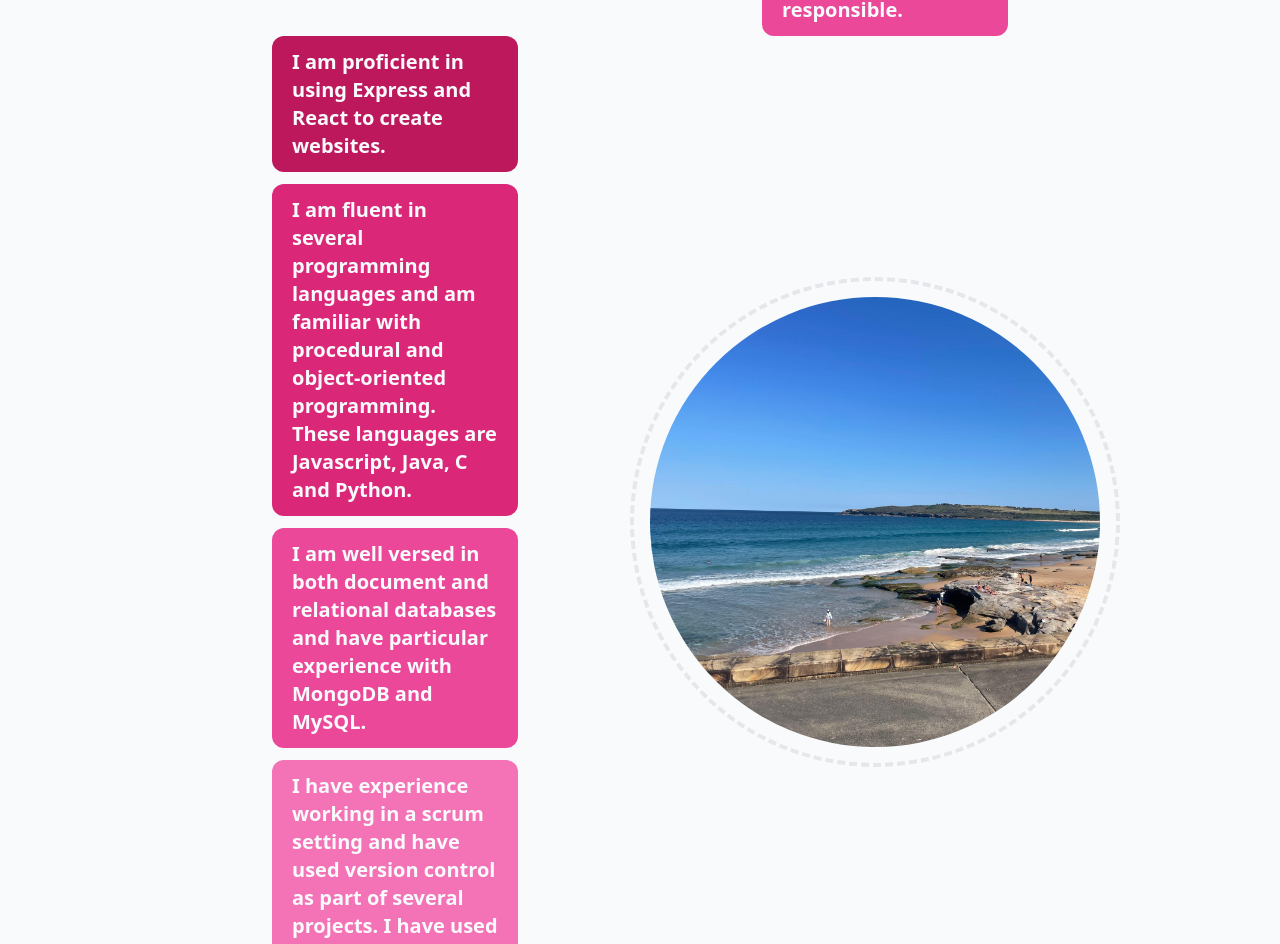
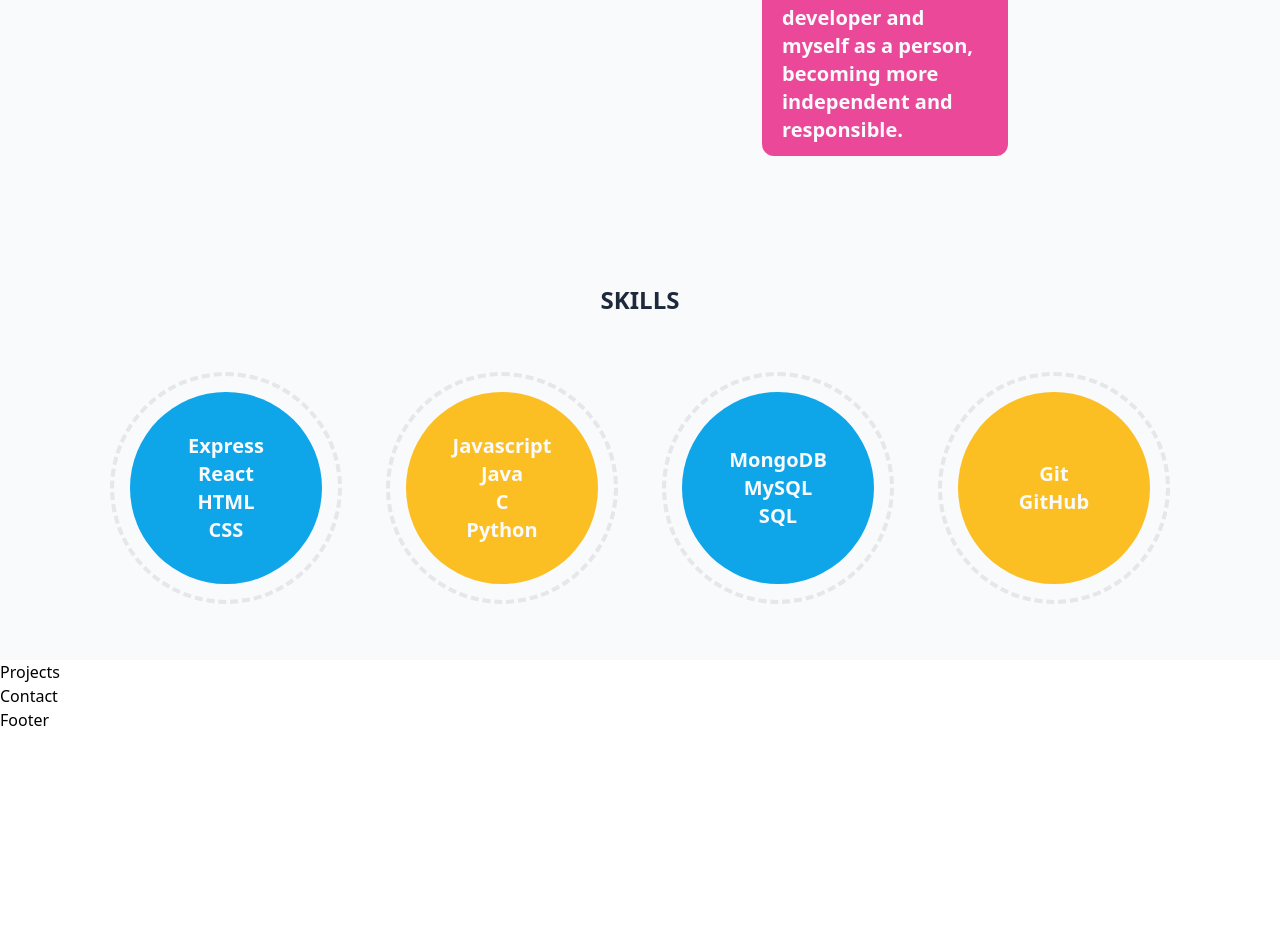
Before and after one commit to areid126/portfolio-site, a React (Vite) app: page / in a window 1280 px wide. Shown: the part 2516-3460 px from the top of the page. After the commit the page ends 3248 px from the top, so only its background shows below. Built offline with nearby package versions, Linux system fonts and the light colour scheme.

Commit message:
Finished basic style for about section

```diff
--- a/src/components/About.jsx
+++ b/src/components/About.jsx
@@ -1,7 +1,7 @@
 const About = ({ ref }) => {
     return (
-        <section ref={ref} class="items-center bg-slate-50 text-slate-800">
-            <h1 class="p-10 text-center text-3xl font-bold text-pink-600">ABOUT ME</h1>
+        <section ref={ref} class="items-center bg-slate-50 text-slate-50">
+            <h1 class="pt-10 pb-40 text-center text-3xl font-bold text-pink-600">ABOUT ME</h1>
             <div class="flex flex-row items-center px-40">
                 <div class="rounded-full border-4 border-dashed">
                     <div class="m-4 flex w-[450px] aspect-[1/1] flex-col items-center justify-center gap-4 rounded-full bg-[url('/australia_3.jpeg')] bg-no-repeat bg-cover text-center text-xl font-semibold text-slate-50">
@@ -13,31 +13,38 @@
                     <p class="rounded-xl bg-pink-500 px-5 py-3">Outside of work I do archery and have an interest in travelling and sightseeing. I recently completed a semester studying abroad in Australia at Macquarie University, where I developed both my skills as a web developer and myself as a person, becoming more independent and responsible.</p>
                 </div>
             </div>
-            <div class="flex flex-row items-center px-40">
-                <ul class="mx-28 flex flex-col gap-3 text-xl font-semibold text-slate-50">
-                    <li class="rounded-xl bg-pink-700 px-5 py-3">I am proficient in using Express and React to create websites.</li>
-                    <li class="rounded-xl bg-pink-600 px-5 py-3">I am fluent in several programming languages and am familiar with procedural and object-oriented programming. These languages are Javascript, Java, C and Python.</li>
-                    <li class="rounded-xl bg-pink-500 px-5 py-3">I am well versed in both document and relational databases and have particular experience with MongoDB and MySQL.</li>
-                    <li class="rounded-xl bg-pink-400 px-5 py-3">I have experience working in a scrum setting and have used version control as part of several projects. I have used both plain Git and GitHub.</li>
-                </ul>
+            <h2 class="text-center mt-32 text-2xl font-bold text-slate-800">SKILLS</h2>
+            <ul class="flex justify-center gap-11 px-12 py-14 text-center text-xl font-semibold">
                 <div class="rounded-full border-4 border-dashed">
-                    <div class="m-4 flex h-[450px] w-[450px] flex-col items-center justify-center gap-4 rounded-full bg-[url('/australia_1.jpeg')] bg-no-repeat bg-cover text-center text-xl font-semibold text-slate-50">
-                    </div>
+                    <li class="m-4 flex h-48 w-48 items-center justify-center rounded-full  bg-sky-500 ">
+                        Express<br />
+                        React<br />
+                        HTML<br />
+                        CSS
+                    </li>
                 </div>
-            </div>
-
-            <div class="rounded-full border-4 border-dashed">
-                <div class="m-4 flex h-[300px] w-[300px] flex-col items-center justify-center gap-4 rounded-full bg-[url('/australia_2.jpeg')] bg-no-repeat bg-cover text-center text-xl font-semibold text-slate-50">
+                <div class="rounded-full border-4 border-dashed">
+                    <li class="m-4 flex h-48 w-48 items-center justify-center rounded-full bg-amber-400">
+                        Javascript<br />
+                        Java<br />
+                        C<br />
+                        Python
+                    </li>
                 </div>
-            </div>
-            <div class="rounded-full border-4 border-dashed">
-                <div class="m-4 flex h-[300px] w-[300px] flex-col items-center justify-center gap-4 rounded-full bg-[url('/australia_4.jpeg')] bg-no-repeat bg-cover text-center text-xl font-semibold text-slate-50">
+                <div class="rounded-full border-4 border-dashed">
+                    <li class="m-4 flex h-48 w-48 items-center justify-center rounded-full bg-sky-500">
+                        MongoDB<br />
+                        MySQL<br />
+                        SQL
+                    </li>
                 </div>
-            </div>
-            <div class="rounded-full border-4 border-dashed">
-                <div class="m-4 flex h-[200px] w-[200px] flex-col items-center justify-center gap-4 rounded-full bg-[url('/australia_5.jpeg')] bg-no-repeat bg-cover text-center text-xl font-semibold text-slate-50">
+                <div class="rounded-full border-4 border-dashed">
+                    <li class="m-4 flex h-48 w-48 items-center justify-center rounded-full bg-amber-400">
+                        Git<br />
+                        GitHub
+                    </li>
                 </div>
-            </div>
+            </ul>
         </section>
     );
 }
--- /dev/null
+++ b/src/components/Image.jsx
@@ -0,0 +1,26 @@
+const Image = () => {
+    return (
+        <>
+            <div class="rounded-full border-4 border-dashed">
+                <div class="m-4 flex h-48 w-48 flex-col items-center justify-center gap-4 rounded-full bg-[url('/australia_1.jpeg')] bg-no-repeat bg-cover text-center text-xl font-semibold text-slate-50">
+                </div>
+            </div>
+            <div class="rounded-full border-4 border-dashed">
+                <div class="m-4 flex h-[300px] w-[300px] flex-col items-center justify-center gap-4 rounded-full bg-[url('/australia_2.jpeg')] bg-no-repeat bg-cover text-center text-xl font-semibold text-slate-50">
+                </div>
+            </div>
+            <div class="rounded-full border-4 border-dashed">
+                <div class="m-4 flex w-[450px] aspect-[1/1] flex-col items-center justify-center gap-4 rounded-full bg-[url('/australia_3.jpeg')] bg-no-repeat bg-cover text-center text-xl font-semibold text-slate-50">
+                </div>
+            </div>
+            <div class="rounded-full border-4 border-dashed">
+                <div class="m-4 flex h-[300px] w-[300px] flex-col items-center justify-center gap-4 rounded-full bg-[url('/australia_4.jpeg')] bg-no-repeat bg-cover text-center text-xl font-semibold text-slate-50">
+                </div>
+            </div>
+            <div class="rounded-full border-4 border-dashed">
+                <div class="m-4 flex h-[200px] w-[200px] flex-col items-center justify-center gap-4 rounded-full bg-[url('/australia_5.jpeg')] bg-no-repeat bg-cover text-center text-xl font-semibold text-slate-50">
+                </div>
+            </div>
+        </>
+    );
+}
```
